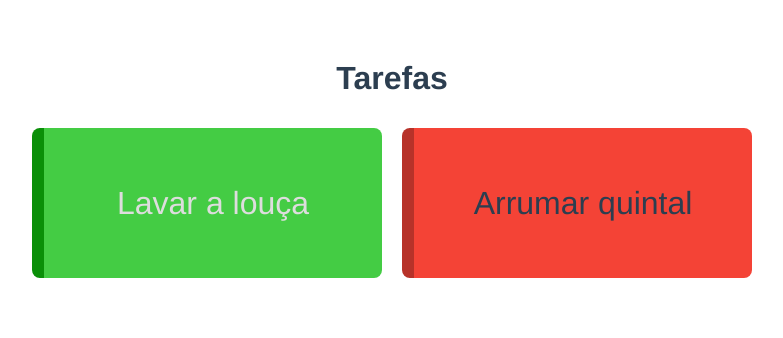
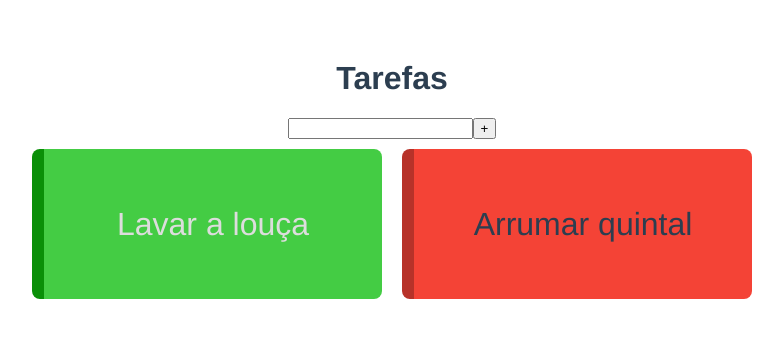
Before and after one commit to caiosfg/Think-List, a Vue app in the folder client/: page / in a window 1280 px wide. Shown: the top 338 px of the page, without its empty margins (248-1031 px from the left). Built offline with nearby package versions, Linux system fonts and the light colour scheme.

Commit message:
componente de novos cards

```diff
--- a/client/src/App.vue
+++ b/client/src/App.vue
@@ -1,22 +1,34 @@
 <template>
   <div id="app">
     <h1>Tarefas</h1>
+    <NewTask @taskAdded="addTask" />
     <TaskGrid :tasks="tasks" />
   </div>
 </template>
 
 <script>
 import TaskGrid from './components/TaskGrid.vue'
+import NewTask from './components/NewTask.vue'
 
 export default {
   name: 'App',
-  components:{ TaskGrid},
+  components:{ NewTask, TaskGrid},
   data(){
     return {
        tasks:[
          { name: 'Lavar a louça', pending: false },
          { name: 'Arrumar quintal', pending: true }
        ]
+    }
+  },
+  methods: {
+    addTask(task){
+      const sameName = t => t.name === task.name
+      const reallyNew = this.tasks.filter(sameName).length == 0
+      reallyNew && this.tasks.push({
+          name: task.name,
+          pending: task.pending || true
+        })
     }
   }
 }
--- /dev/null
+++ b/client/src/components/NewTask.vue
@@ -0,0 +1,27 @@
+<template>
+    <div class="new-task">
+        <input v-model="name" @keydown.enter="add" type="text">
+        <button @click="add">+</button>
+    </div>
+</template>
+
+<script>
+
+export default {
+    data(){
+        return{
+            name:''
+        }
+    },
+    methods:{
+        add(){
+            this.$emit('taskAdded',{ name: this.name })
+            this.name = ''
+        }
+    }
+}
+</script>
+
+<style scoped>
+
+</style>
```
